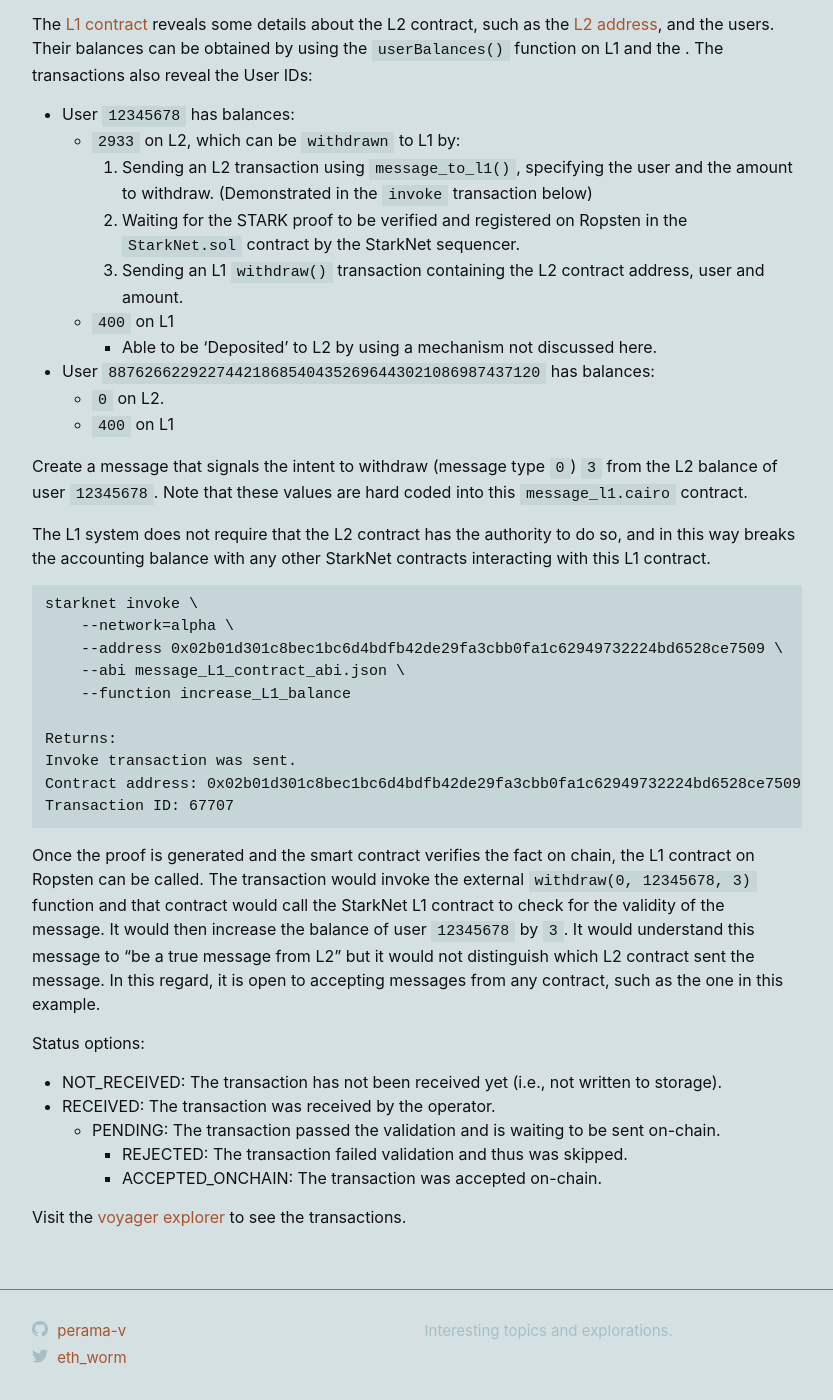
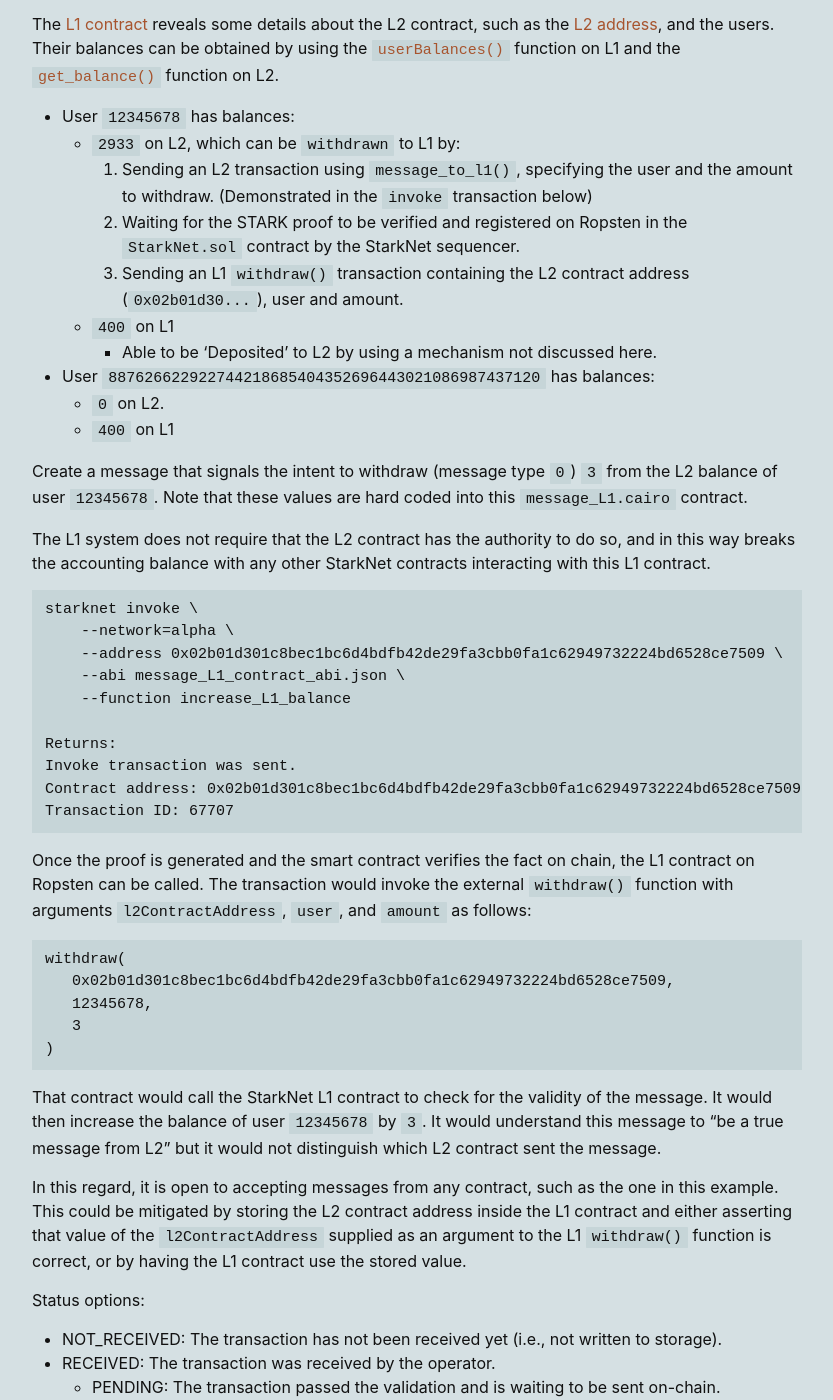
Before and after one commit to perama-v/perama-v.github.io, a Jekyll site: the page built from docs/cairo/examples/message_L1.md, in a window 1280 px wide and 1400 px high, scrolled down 3253 px. Shown: the whole window, without its empty margins (223-1056 px from the left). Built offline with Jekyll 4.4.1, drawn with Linux system fonts in a browser that asks for light colours.

Commit message:
Fix some details (#32)

````diff
--- a/docs/cairo/examples/message_L1.md
+++ b/docs/cairo/examples/message_L1.md
@@ -149,10 +149,12 @@ Then, to interact, specify the nature of the message (withdraw is message type `
 the L1L2Demo.sol contract), a user and an amount to withdraw.
 
 The [L1 contract](https://ropsten.etherscan.io/tx/0x12859dd33f925e6547c94215118b802bbb27fe53b6e4f24af9ae931c7d7b2a17)
-reveals some details about the L2 contract, such as the [L2 address](https://voyager.online/contract/0x5469ab95d459f0759ed907e6e872760fcf668467c92b66f5bcfb4b4d568de55),
-and the users. Their balances can be obtained by using the `userBalances()` function on L1
-and the .
-The transactions also reveal the User IDs:
+reveals some details about the L2 contract, such as the
+[L2 address](https://voyager.online/contract/0x5469ab95d459f0759ed907e6e872760fcf668467c92b66f5bcfb4b4d568de55),
+and the users. Their balances can be obtained by using the
+[`userBalances()`](https://ropsten.etherscan.io/address/0xce08635cc6477f3634551db7613cc4f36b4e49dc#readContract)
+function on L1 and the [`get_balance()`](https://voyager.online/contract/0x5469ab95d459f0759ed907e6e872760fcf668467c92b66f5bcfb4b4d568de55#readContract)
+function on L2.
 
 - User `12345678` has balances:
     - `2933` on L2, which can be `withdrawn` to L1 by:
@@ -162,7 +164,7 @@ The transactions also reveal the User IDs:
         2. Waiting for the STARK proof to be verified and registered on Ropsten
         in the `StarkNet.sol` contract by the StarkNet sequencer.
         3. Sending an L1 `withdraw()` transaction containing the
-        L2 contract address, user and amount.
+        L2 contract address (`0x02b01d30...`), user and amount.
     - `400` on L1
         - Able to be 'Deposited' to L2 by using a mechanism not discussed here.
 - User `887626622922744218685404352696443021086987437120` has balances:
@@ -172,7 +174,7 @@ The transactions also reveal the User IDs:
 
 Create a message that signals the intent to withdraw (message type `0`) `3`
 from the L2 balance of user `12345678`. Note that these values are hard coded
-into this `message_l1.cairo` contract.
+into this `message_L1.cairo` contract.
 
 The L1 system does not require that the L2 contract has the authority to do so,
 and in this way breaks the accounting balance with any other StarkNet contracts
@@ -193,11 +195,27 @@ Transaction ID: 67707
 
 Once the proof is generated and the smart contract verifies the fact on chain,
 the L1 contract on Ropsten can be called. The transaction would invoke
-the external `withdraw(0, 12345678, 3)` function and that contract would call the
+the external `withdraw()` function with arguments `l2ContractAddress`, `user`, and `amount`
+as follows:
+
+```
+withdraw(
+   0x02b01d301c8bec1bc6d4bdfb42de29fa3cbb0fa1c62949732224bd6528ce7509,
+   12345678,
+   3
+)
+```
+
+That contract would call the
 StarkNet L1 contract to check for the validity of the message. It would then increase
 the balance of user `12345678` by `3`. It would understand this message to "be a true message
-from L2" but it would not distinguish which L2 contract sent the message. In this regard,
+from L2" but it would not distinguish which L2 contract sent the message.
+
+In this regard,
 it is open to accepting messages from any contract, such as the one in this example.
+This could be mitigated by storing the L2 contract address inside the L1 contract and
+either asserting that value of the `l2ContractAddress` supplied as an argument to the L1
+`withdraw()` function is correct, or by having the L1 contract use the stored value.
 
 Status options:
 
````
